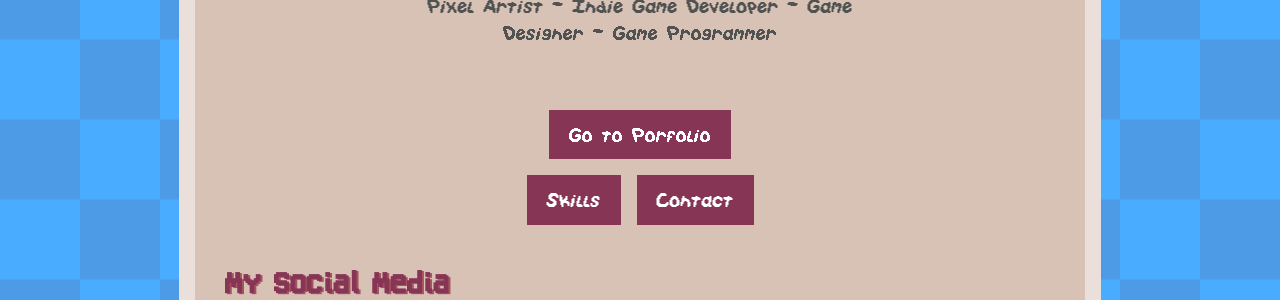
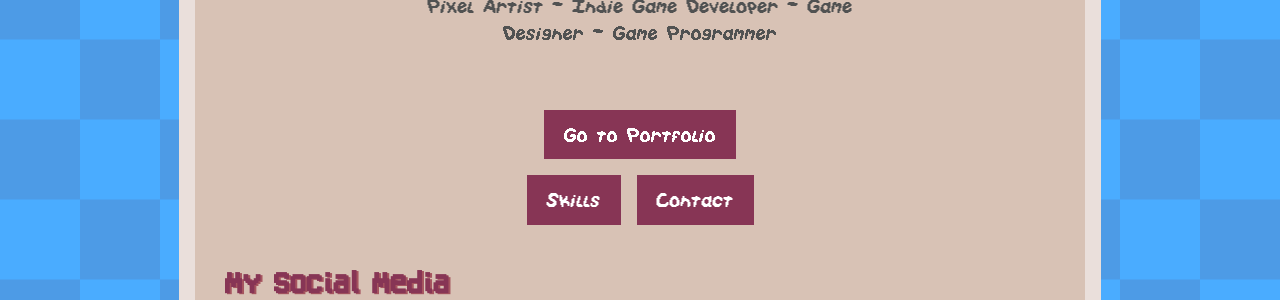
Before and after one commit to DenPixelArt/denpixelart-portfolio-web, a Jekyll site: the page built from index.md, in a window 1280 px wide. Shown: the part 652-952 px from the top of the page. Built offline with Jekyll 4.4.1, drawn with Linux system fonts in a browser that asks for light colours.

Commit message:
Fix text

```diff
--- a/_layouts/home.html
+++ b/_layouts/home.html
@@ -9,7 +9,7 @@ home: true
 
 <div style="display: flex; flex-direction: column; gap: 1rem;margin: 1rem 0px 3rem 0px;">
   <div style="display: flex; justify-content: center; align-items: center; gap: 1rem;">
-    <a class="button-primary" href="/portfolio/">Go to Porfolio</a>
+    <a class="button-primary" href="/portfolio/">Go to Portfolio</a>
   </div>
   <div style="display: flex; justify-content: center; align-items: center; gap: 1rem;">
     <a class="button-primary" href="/skills/">Skills</a>
```
